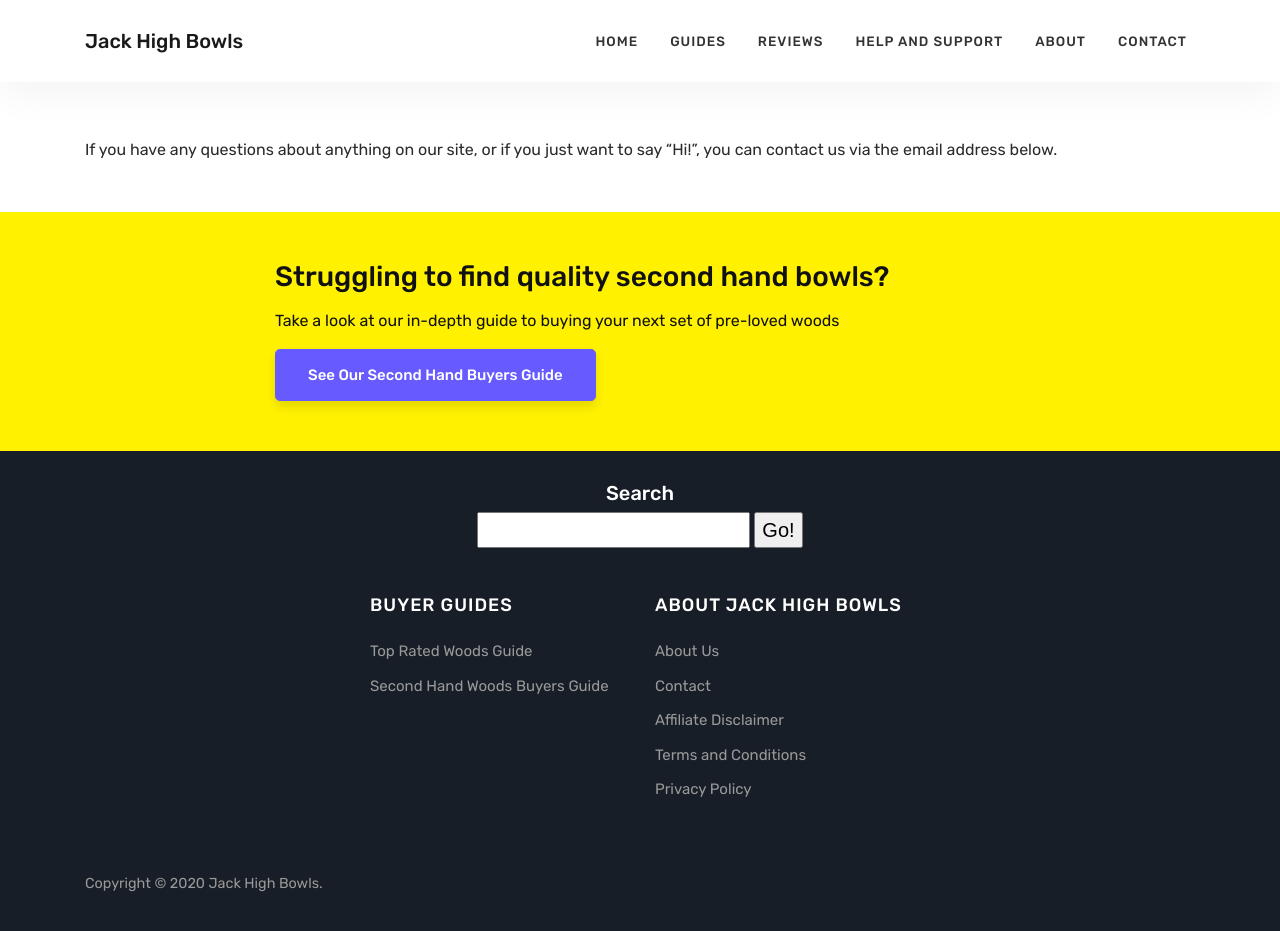
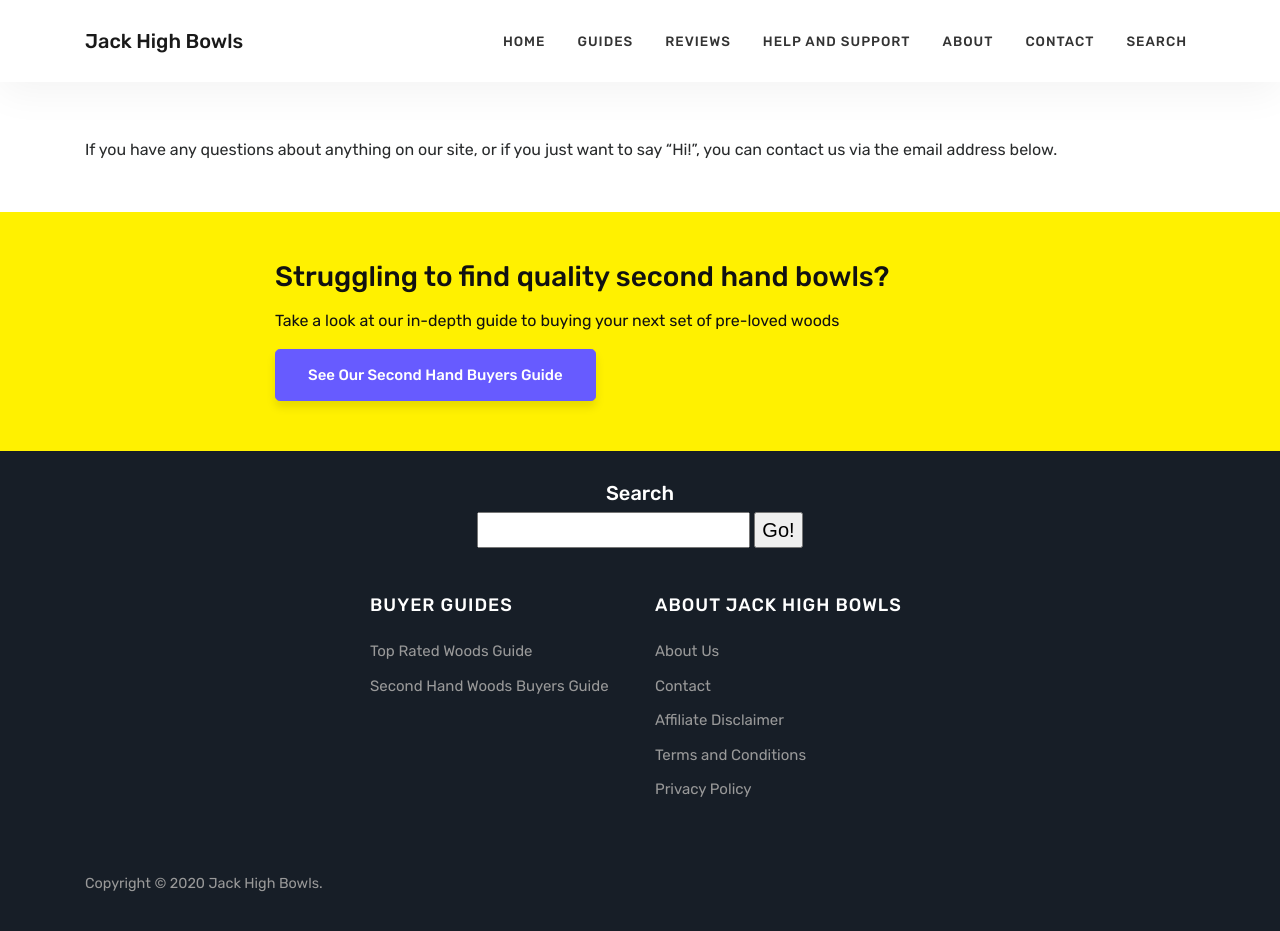
Before and after one commit to krussll/etsysimplicity, a Jekyll site: the page built from privacy.md, in a window 1280 px wide and 940 px high. Shown: the top 931 px of the window. Built offline with Jekyll 4.4.1, drawn with Linux system fonts in a browser that asks for light colours; nearby versions of some CDN libraries.

Commit message:
Update default.html

```diff
--- a/_layouts/default.html
+++ b/_layouts/default.html
@@ -108,6 +108,10 @@
 
                 <li class="nav-item">
                     <a class="nav-link" href="{{ site.baseurl }}/contact">Contact</a>
+                </li>
+
+                <li class="nav-item">
+                    <a class="nav-link" href="{{ site.baseurl }}/search">Search</a>
                 </li>
             </ul>
             <!-- End Menu -->
```
